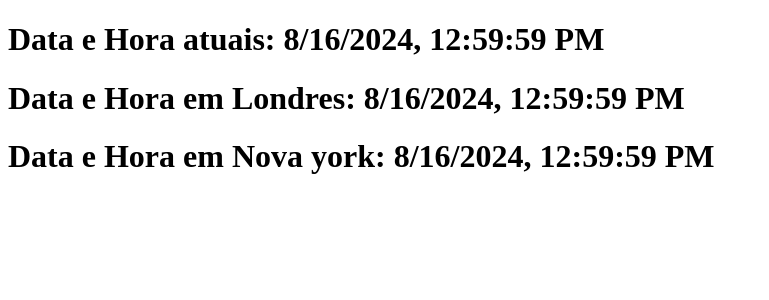
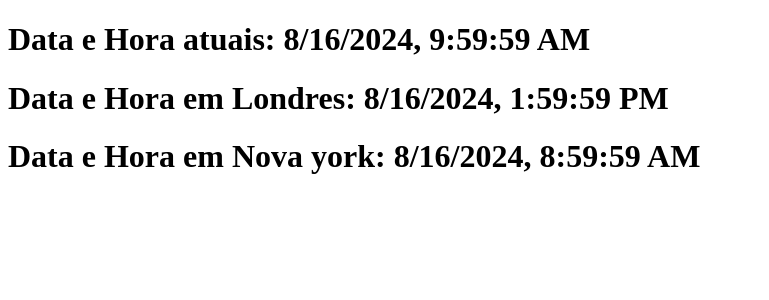
Before and after one commit to Victor200524/AulaReact01, a React (Create React App) app: page / in a window 1280 px wide. Shown: the top 300 px of the page, without its empty margins (0-769 px from the left). Built offline with nearby package versions, Linux system fonts and the light colour scheme.

Commit message:
Corrigindo detalhes do  o funcionamente do componente data

```diff
--- a/src/meusComponentes/data.js
+++ b/src/meusComponentes/data.js
@@ -13,8 +13,8 @@ export default class Data extends Component{
         let timeZoneFromDB = parseInt(timeZone);
         let diferencaTempo = timeZoneFromDB * 60 + dataAtual.getTimezoneOffset();
         let milisegundos = parseInt(dataAtual.getTime()+ (diferencaTempo *60 * 1000));
+        const data = new Date(milisegundos);
         return data;
-
     }
 
     //Fase de Montagem
@@ -29,9 +29,9 @@ export default class Data extends Component{
         console.log("O componenten foi atualizado!");
         setTimeout(()=>{
             this.setState({
-            dataAtual : new Date().toLocaleString()
-        });
-        },1000);
+            dataAtual : this.pegaDateDe(this.props.timeZone).toLocaleString()
+        })
+        },1000)
     }
     //Sobrestrita de método
 
```
